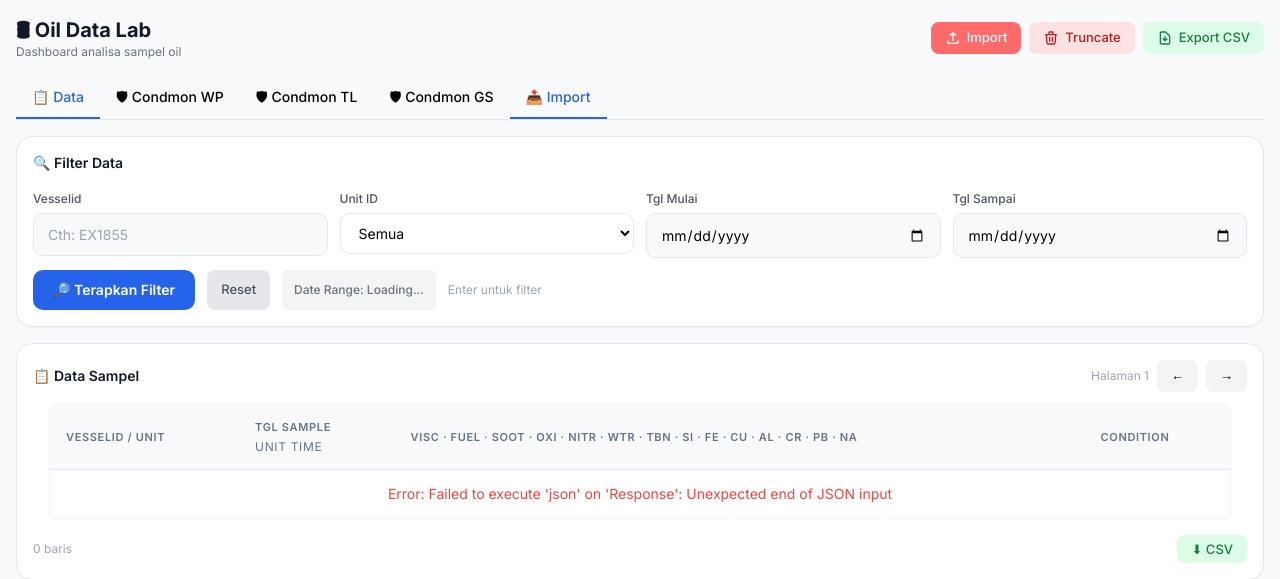
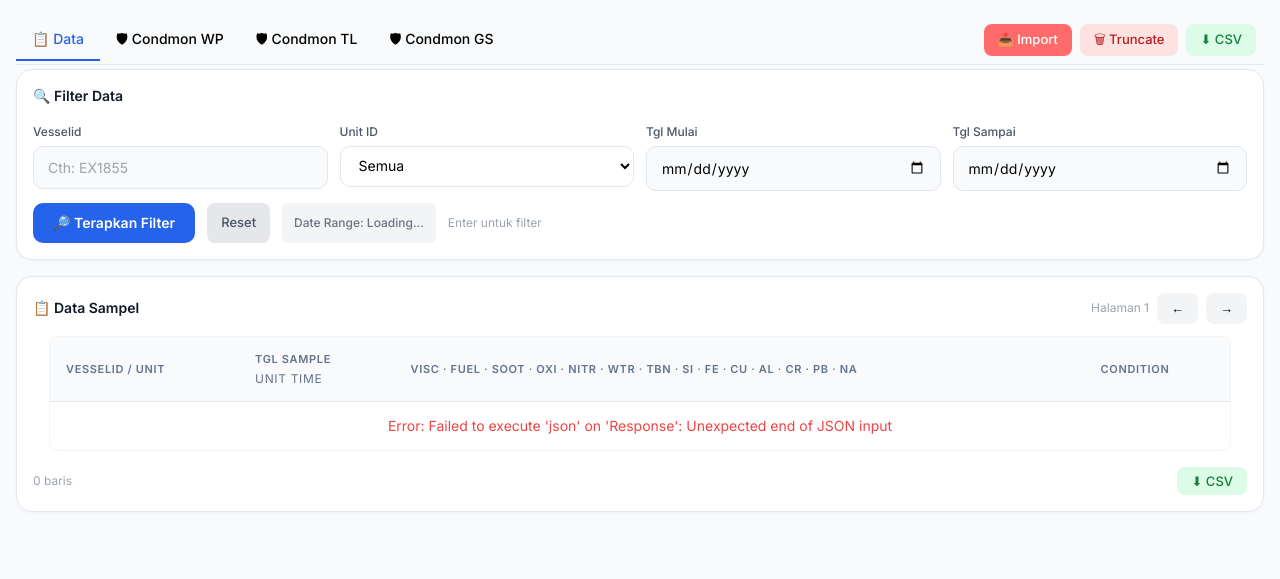
Before and after one commit to yordanb/fui_frontend, a Flask app: template templates/oil_dashboard.html in a window 1280 px wide. Shown: the top 579 px of the page. Run offline with Flask 3, Linux system fonts and the light colour scheme; the template is opened without the code that fills it, so the values that code supplies are empty; some libraries are stand-ins or nearby versions.

Commit message:
update templates and ignore data

```diff
--- a/templates/fui_form.html
+++ b/templates/fui_form.html
@@ -2,7 +2,7 @@
 {% block title %}FUI Form{% endblock %}
 {% block content %}
 <div class="mb-6">
-    <h1 class="text-xl font-bold text-gray-900">📝 FUI Form</h1>
+
     <div class="mt-4 p-4 bg-white rounded-lg shadow-sm border border-gray-200 no-print">
         <label class="block text-xs font-semibold text-gray-500 uppercase tracking-wider mb-2">Code Number (Vessel ID)</label>
         <div class="flex gap-2 items-center">
--- a/templates/oil_dashboard.html
+++ b/templates/oil_dashboard.html
@@ -1,34 +1,28 @@
 {% extends "base.html" %}
 {% block title %}Oil Lab - FUI Management{% endblock %}
 {% block content %}
-<div class="mb-4 flex items-center justify-between">
-    <div>
-        <h1 class="text-xl font-bold text-gray-900">🛢 Oil Data Lab</h1>
-        <p class="text-gray-500 text-xs">Dashboard analisa sampel oil</p>
+<!-- Removed empty header div -->
+
+
+<!-- TABS -->
+<div class="flex items-center justify-between mb-1 border-b border-gray-200 overflow-x-auto scrollbar-hide">
+    <div class="flex gap-0">
+        <button class="tab-btn active" data-tab="data" onclick="switchTab('data')">📋 Data</button>
+        <button class="tab-btn" data-tab="wp" onclick="switchTab('wp')">🛡 Condmon WP</button>
+        <button class="tab-btn" data-tab="tl" onclick="switchTab('tl')">🛡 Condmon TL</button>
+        <button class="tab-btn" data-tab="gs" onclick="switchTab('gs')">🛡 Condmon GS</button>
     </div>
-    <div class="flex gap-2">
+    <div class="flex gap-2 p-2">
         <a href="#import-tab" onclick="switchTab('import')" class="btn-sm bg-[#ff6b6b] text-white font-medium hover:bg-[#ff5252] flex items-center gap-1.5">
-            <svg class="w-4 h-4" fill="none" viewBox="0 0 24 24" stroke="currentColor" stroke-width="2"><path stroke-linecap="round" stroke-linejoin="round" d="M4 16v1a3 3 0 003 3h10a3 3 0 003-3v-1m-4-8l-4-4m0 0L8 8m4-4v12"/></svg>
-            Import
+            📤 Import
         </a>
-        <button id="truncateBtn" onclick="showTruncateModal()" class="btn-sm bg-red-100 text-red-700 hover:bg-red-200 font-medium flex items-center gap-1.5">
-            <svg class="w-4 h-4" fill="none" viewBox="0 0 24 24" stroke="currentColor" stroke-width="2"><path stroke-linecap="round" stroke-linejoin="round" d="M19 7l-.867 12.142A2 2 0 0116.138 21H7.862a2 2 0 01-1.995-1.858L5 7m5 4v6m4-6v6m1-10V4a1 1 0 00-1-1h-4a1 1 0 00-1 1v3M4 7h16"/></svg>
-            Truncate
+        <button id="truncateBtn" onclick="showTruncateModal()" class="btn-sm bg-red-100 text-red-700 hover:bg-red-200 font-medium">
+            🗑 Truncate
         </button>
-        <button onclick="exportCSV()" class="btn-sm bg-green-100 text-green-700 hover:bg-green-200 font-medium flex items-center gap-1.5">
-            <svg class="w-4 h-4" fill="none" viewBox="0 0 24 24" stroke="currentColor" stroke-width="2"><path stroke-linecap="round" stroke-linejoin="round" d="M12 10v6m0 0l-3-3m3 3l3-3m2 8H7a2 2 0 01-2-2V5a2 2 0 012-2h5.586a1 1 0 01.707.293l5.414 5.414a1 1 0 01.293.707V19a2 2 0 01-2 2z"/></svg>
-            Export CSV
+        <button onclick="exportCSV()" class="btn-sm bg-green-100 text-green-700 hover:bg-green-200 font-medium">
+            ⬇ CSV
         </button>
     </div>
-</div>
-
-<!-- TABS -->
-<div class="flex gap-0 mb-4 border-b border-gray-200 overflow-x-auto scrollbar-hide">
-    <button class="tab-btn active" data-tab="data" onclick="switchTab('data')">📋 Data</button>
-    <button class="tab-btn" data-tab="wp" onclick="switchTab('wp')">🛡 Condmon WP</button>
-    <button class="tab-btn" data-tab="tl" onclick="switchTab('tl')">🛡 Condmon TL</button>
-    <button class="tab-btn" data-tab="gs" onclick="switchTab('gs')">🛡 Condmon GS</button>
-    <button class="tab-btn active" data-tab="import" onclick="switchTab('import')">📤 Import</button>
 </div>
 
 <!-- STATS ROW (HIDDEN) -->
```
Also changed, not shown: templates/dbr_dashboard.html (+14 -20 lines), templates/upload.html (+5 -6 lines), 1 other file.
